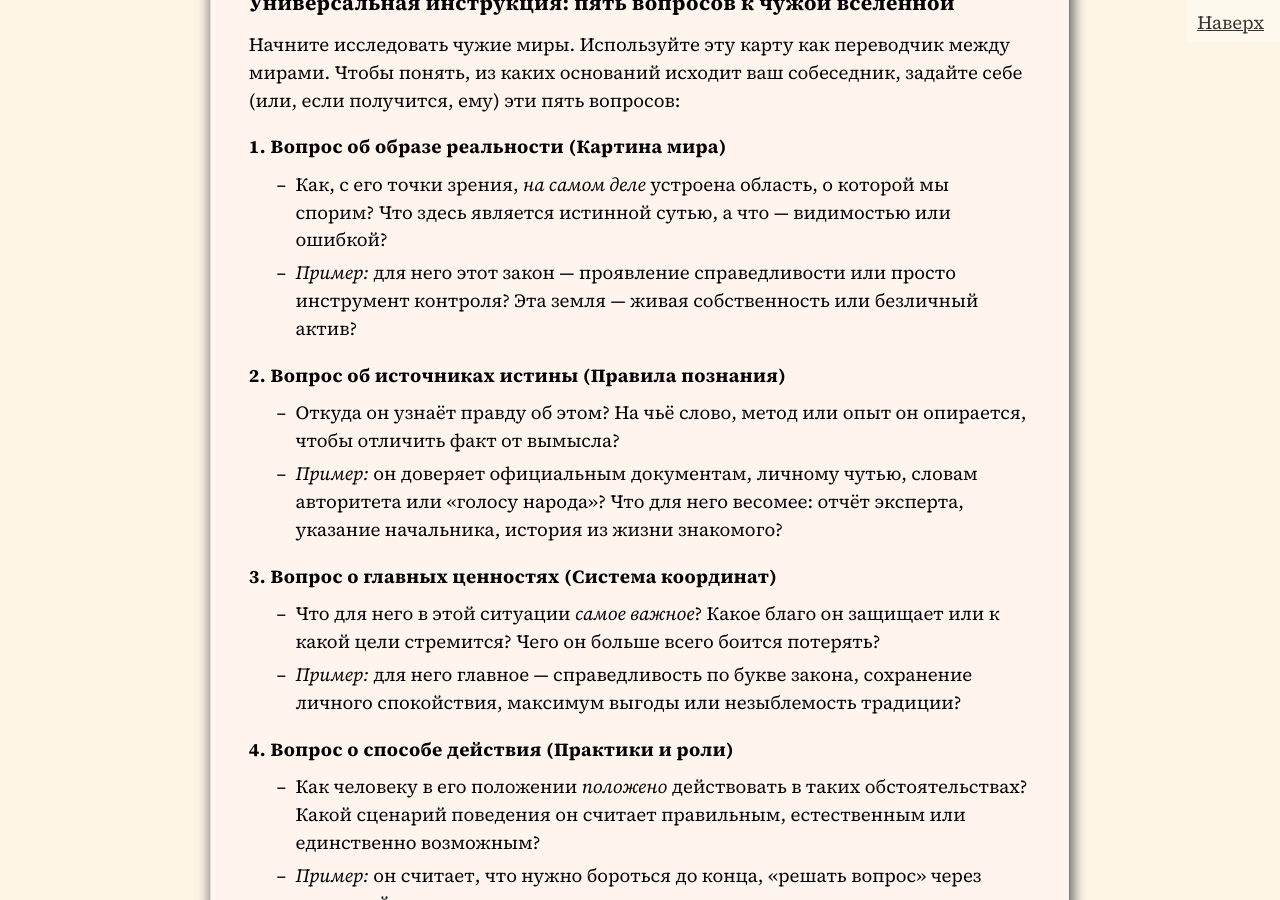
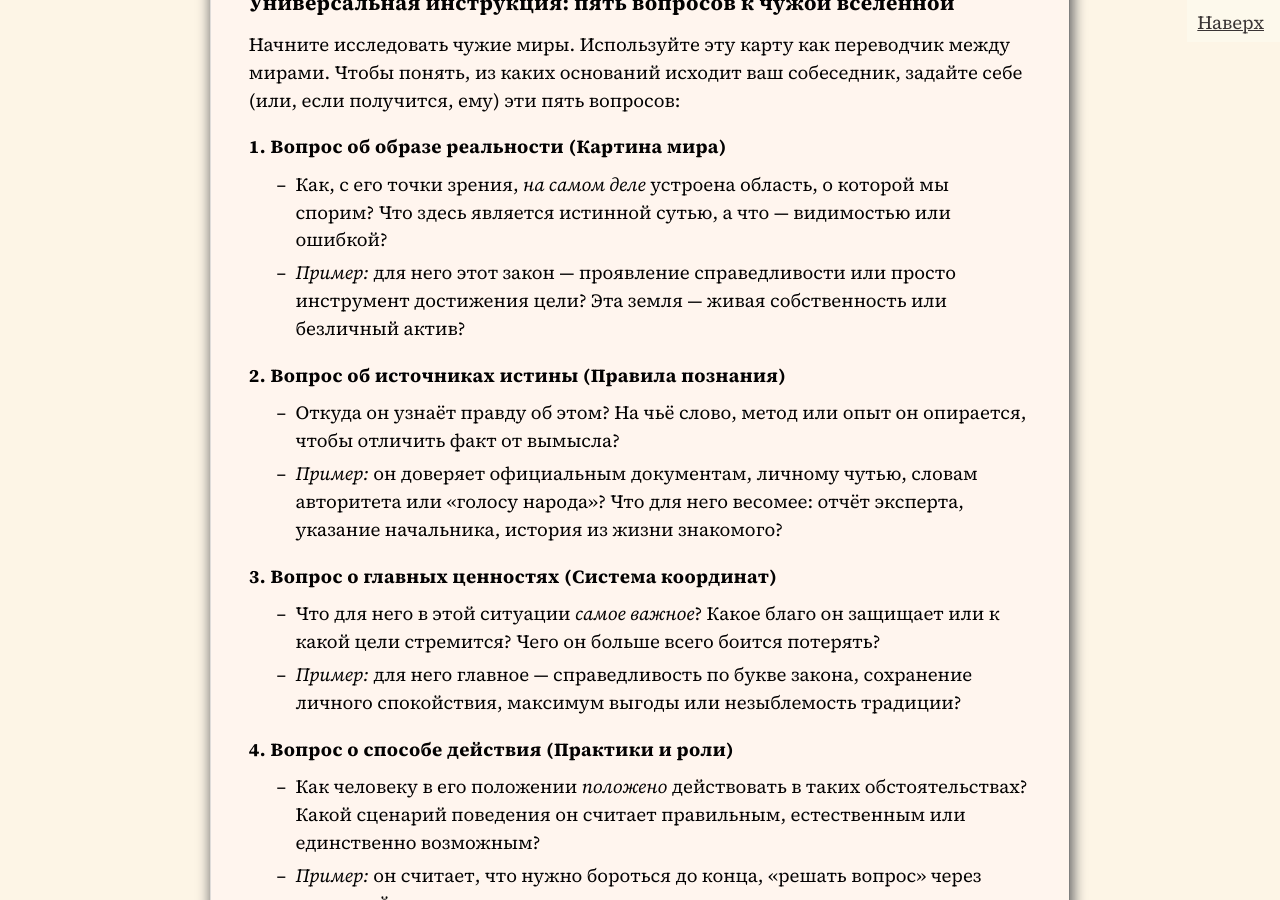
Before and after one commit to SergSi/land-use-art, a Jekyll site: the page built from _posts/2025-12-11-train.md, in a window 1280 px wide and 900 px high, scrolled down 4849 px. Built offline with Jekyll 4.4.1, drawn with Linux system fonts in a browser that asks for light colours; some web fonts are replaced.

Commit message:
Update 2025-12-11-train.md

```diff
--- a/_posts/2025-12-11-train.md
+++ b/_posts/2025-12-11-train.md
@@ -96,7 +96,7 @@ class: mind
 #### 1. Вопрос об образе реальности (Картина мира)
 
 *   Как, с его точки зрения, *на самом деле* устроена область, о которой мы спорим? Что здесь является истинной сутью, а что — видимостью или ошибкой?
-*   *Пример:* для него этот закон — проявление справедливости или просто инструмент контроля? Эта земля — живая собственность или безличный актив?
+*   *Пример:* для него этот закон — проявление справедливости или просто инструмент достижения цели? Эта земля — живая собственность или безличный актив?
 
 #### 2. Вопрос об источниках истины (Правила познания)
 
```
